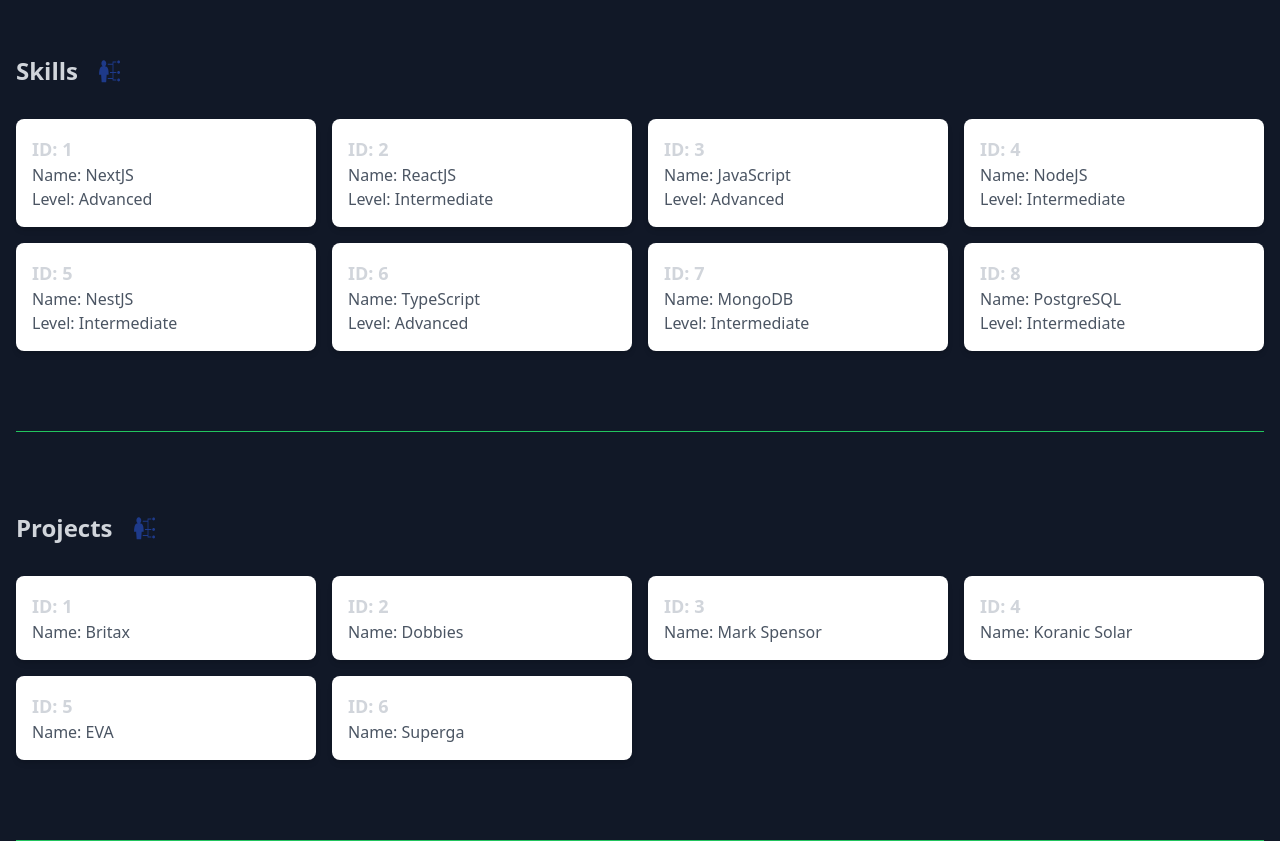
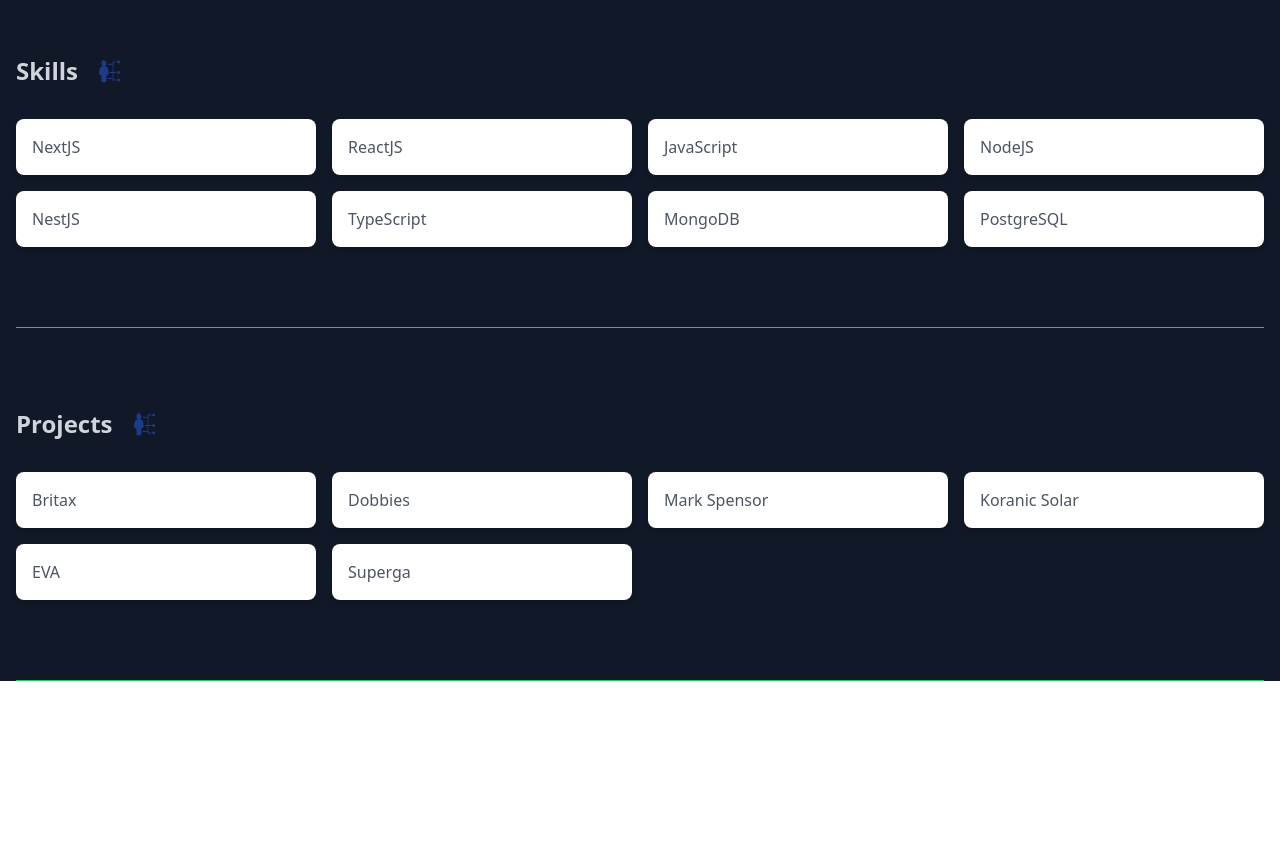
Before and after one commit to obaid12/portfolio, a Next.js app: page / in a window 1280 px wide. Shown: the part 1360-2201 px from the top of the page. After the commit the page ends 2041 px from the top, so only its background shows below. Built offline with nearby package versions, Linux system fonts and the light colour scheme.

Commit message:
new fixes done

```diff
--- a/pages/about/index.tsx
+++ b/pages/about/index.tsx
@@ -19,4 +19,4 @@
   );
 };
 
-export default About
+export default About;
--- a/pages/project/[pid].tsx
+++ b/pages/project/[pid].tsx
@@ -13,8 +13,8 @@
             <div className="grid grid-cols-1 sm:grid-cols-2 md:grid-cols-3 lg:grid-cols-4 gap-4">
 
                     <div key={project.id} className="bg-white rounded-lg shadow-md p-4">
-                        <p className="text-lg font-semibold">ID: {project.id}</p>
-                        <p className="text-gray-600">Name: {project.name}</p>
+                        {/* <p className="text-lg font-semibold">ID: {project.id}</p> */}
+                        <p className="text-gray-600"> {project.name}</p>
                         {/* <img src={project.image} alt={project.name} className="mt-2 rounded-md" /> */}
                     </div>
 
--- a/pages/project/index.tsx
+++ b/pages/project/index.tsx
@@ -26,8 +26,8 @@
         <div className="grid grid-cols-1 sm:grid-cols-2 md:grid-cols-3 lg:grid-cols-4 gap-4">
             {projects.map((project: any) => (
                 <div key={project.id} className="bg-white rounded-lg shadow-md p-4">
-                    <p className="text-lg font-semibold">ID: {project.id}</p>
-                    <p className="text-gray-600">Name: {project.name}</p>
+                    {/* <p className="text-lg font-semibold">ID: {project.id}</p> */}
+                    <p className="text-gray-600"> {project.name}</p>
                     {/* <img src={project.image} alt={project.name} className="mt-2 rounded-md" /> */}
                 </div>
             ))}
--- a/pages/skills/[sid].tsx
+++ b/pages/skills/[sid].tsx
@@ -13,9 +13,9 @@
             <div className="grid grid-cols-1 sm:grid-cols-2 md:grid-cols-3 lg:grid-cols-4 gap-4">
 
                     <div key={skills.id} className="bg-white rounded-lg shadow-md p-4">
-                        <p className="text-lg font-semibold">ID: {skills.id}</p>
-                        <p className="text-gray-600">Name: {skills.name}</p>
-                        <p className="text-gray-600">Level: {skills.level}</p>
+                        {/* <p className="text-lg font-semibold">ID: {skills.id}</p> */}
+                        <p className="text-gray-600"> {skills.name}</p>
+                        {/* <p className="text-gray-600">L {skills.level}</p> */}
 
                     </div>
 
--- a/pages/skills/index.tsx
+++ b/pages/skills/index.tsx
@@ -26,9 +26,8 @@
         <div className="grid grid-cols-1 sm:grid-cols-2 md:grid-cols-3 lg:grid-cols-4 gap-4">
             {skills.map((skill: any) => (
                 <div key={skill.id} className="bg-white rounded-lg shadow-md p-4">
-                    <p className="text-lg font-semibold">ID: {skill.id}</p>
-                    <p className="text-gray-600">Name: {skill.name}</p>
-                    <p className="text-gray-600">Level: {skill.level}</p>
+                    <p className="text-gray-600"> {skill.name}</p>
+                    {/* <p className="text-gray-600"> {skill.level}</p> */}
 
 
                 </div>
```
